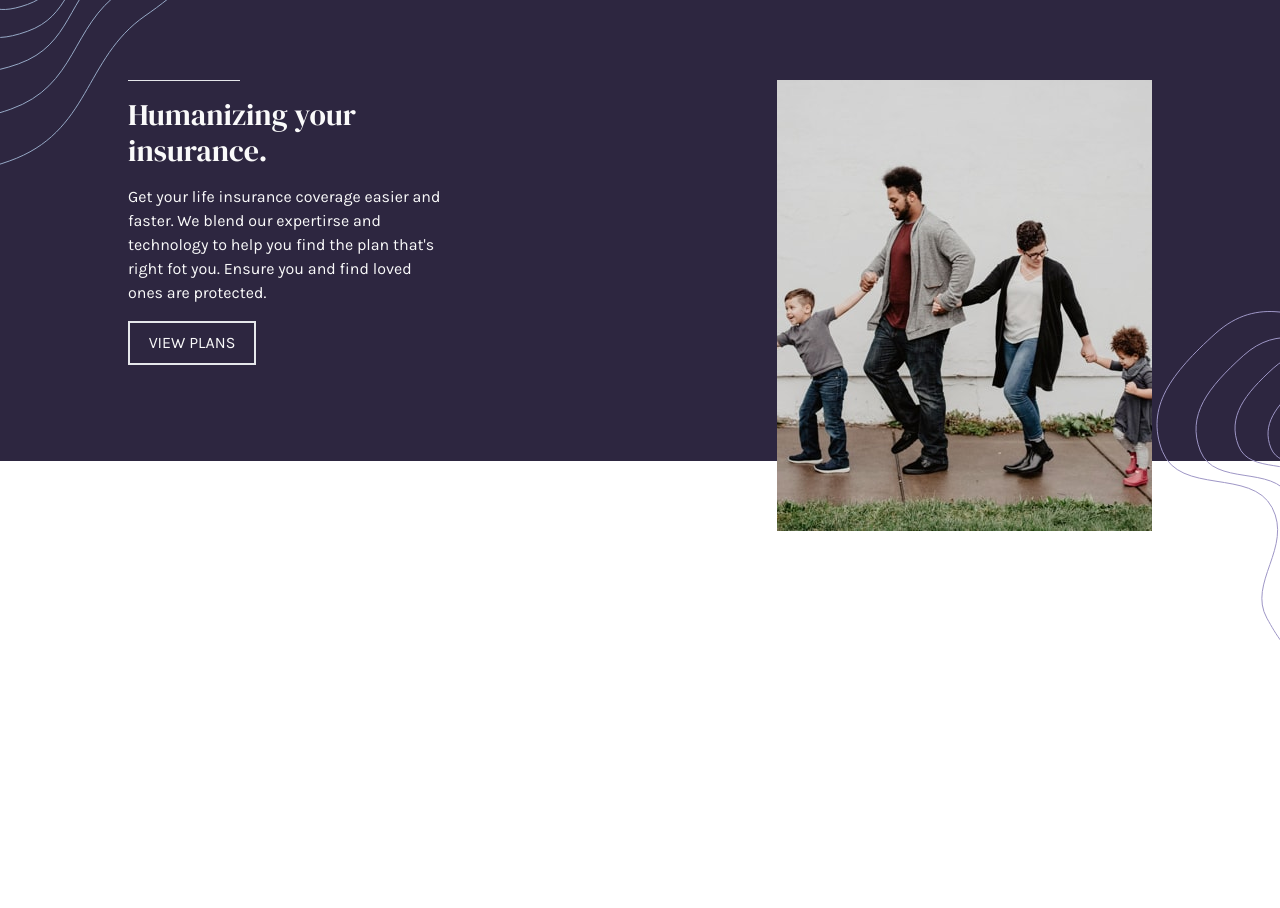
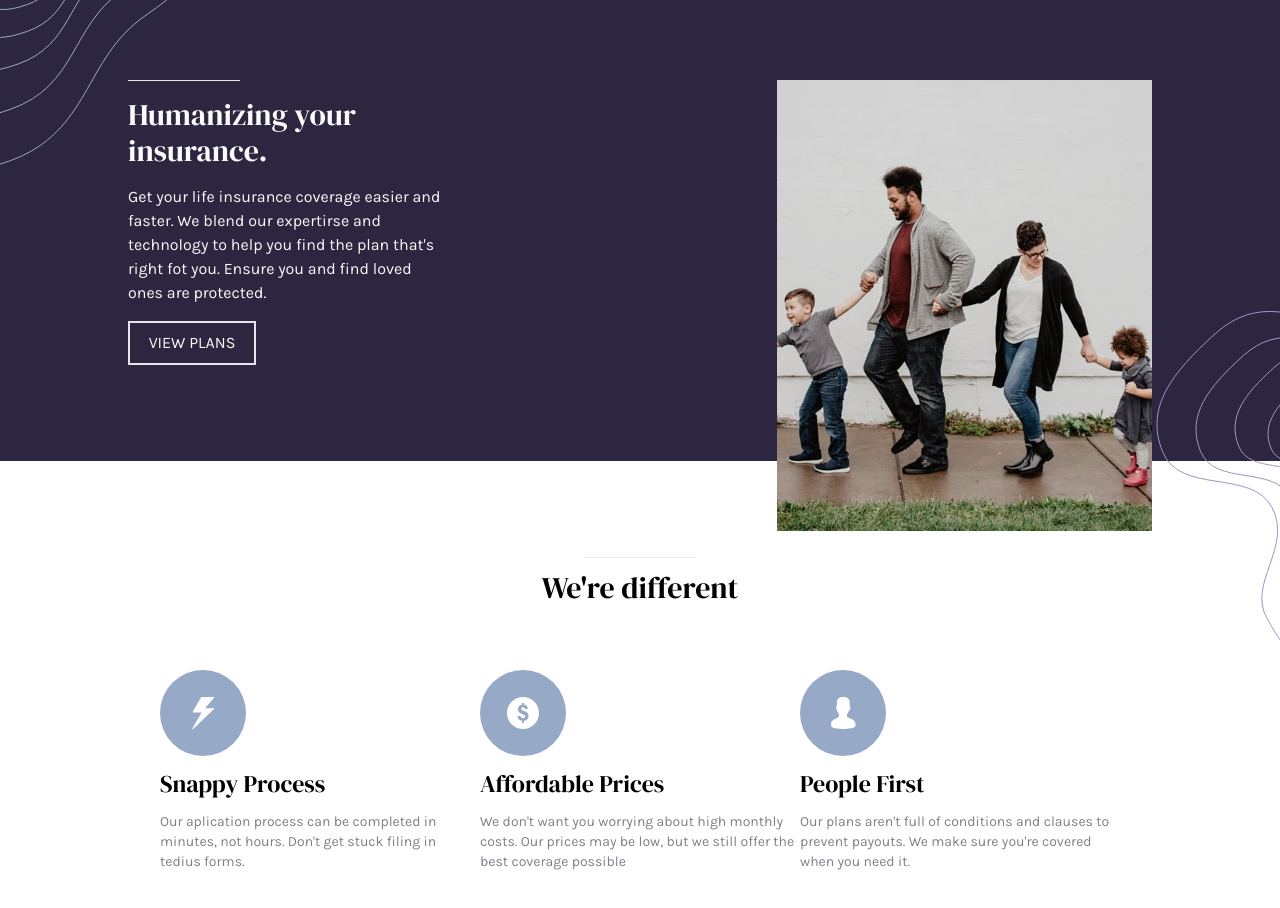
Before and after one commit to HenryAprendo/multi-landing-page, an Angular app: page / in a window 1280 px wide. Shown: the top 908 px of the page. Before the commit the page ends 800 px from the top, so only its background shows below. Built offline with nearby package versions, Linux system fonts and the light colour scheme.

Commit message:
Maquetado y estilos a sección diferenciales

```diff
--- /dev/null
+++ b/src/app/components/projectTwo/card/card.component.ts
@@ -0,0 +1,23 @@
+import { Component, Input } from '@angular/core';
+import { CommonModule } from '@angular/common';
+import { CardInsure } from 'src/app/data/card-different';
+
+@Component({
+  selector: 'app-card',
+  standalone: true,
+  imports: [CommonModule],
+  template: `
+    <article class="flex flex-col items-center gap-y-3 text-center max-w-xs sm:items-start sm:text-left sm:gap-x-3">
+      <img [src]="card.icon" [alt]="card.title">
+      <h3 class="text-2xl font-DMserifDisplay">{{card.title}}</h3>
+      <p class="text-sm text-dark-grayish-violet-ensure">{{card.description}}</p>
+    </article>
+  `,
+  styles: [
+  ]
+})
+export class CardComponent {
+
+  @Input({required: true}) card!: CardInsure;
+
+}
--- a/src/app/components/projectTwo/insure/insure.component.html
+++ b/src/app/components/projectTwo/insure/insure.component.html
@@ -1,7 +1,7 @@
 <div class="text-base font-karla">
   <main>
 
-    <!-- Introduction -->
+    <!-- Introducción -->
     <section>
       <figure class="sm:hidden">
         <img class="w-full h-auto" src="./assets/insure/images/image-intro-mobile.jpg" alt="family">
@@ -21,7 +21,22 @@
       </div>
     </section>
 
-
+    <!-- Diferenciales -->
+    <section>
+      <div class="relative pt-24 pb-24 px-6">
+        <div class="max-w-3xl mx-auto xl:max-w-5xl">
+          <div class="flex flex-col items-center">
+            <hr class="w-28 text-dark-violet-ensure" />
+            <h2 class="font-DMserifDisplay text-3xl mt-3" >We're different</h2>
+            <section class="mt-16 mb-24 flex flex-col gap-y-10 sm:flex-row">
+              <ng-container *ngFor="let item of cards" >
+                <app-card [card]="item" />
+              </ng-container>
+            </section>
+          </div>
+        </div>
+      </div>
+    </section>
 
   </main>
 </div>
--- a/src/app/components/projectTwo/insure/insure.component.ts
+++ b/src/app/components/projectTwo/insure/insure.component.ts
@@ -1,14 +1,20 @@
 import { Component } from '@angular/core';
 import { CommonModule } from '@angular/common';
+import { CardComponent } from '../card/card.component';
+import { cards } from '../../../data/card-different';
 
 @Component({
   selector: 'app-insure',
   standalone: true,
-  imports: [CommonModule],
+  imports: [CommonModule, CardComponent],
   templateUrl: './insure.component.html',
   styles: [
   ]
 })
 export class InsureComponent {
 
+  cards = cards.slice();
+
+
+
 }
--- /dev/null
+++ b/src/app/data/card-different.ts
@@ -0,0 +1,27 @@
+export interface CardInsure {
+  id:number;
+  title:string;
+  description:string;
+  icon:string;
+}
+
+export const cards: CardInsure[] = [
+  {
+    id: 1,
+    title: 'Snappy Process',
+    description: "Our aplication process can be completed in minutes, not hours. Don't get stuck filing in tedius forms.",
+    icon: './assets/insure/images/icon-snappy-process.svg'
+  },
+  {
+    id: 2,
+    title: 'Affordable Prices',
+    description: "We don't want you worrying about high monthly costs. Our prices may be low, but we still offer the best coverage possible",
+    icon: './assets/insure/images/icon-affordable-prices.svg'
+  },
+  {
+    id: 3,
+    title: 'People First',
+    description: "Our plans aren't full of conditions and clauses to prevent payouts. We make sure you're covered when you need it.",
+    icon: './assets/insure/images/icon-people-first.svg'
+  }
+];
```
Also changed, not shown: 1 other file (tests, documents, lock files or other folders).
